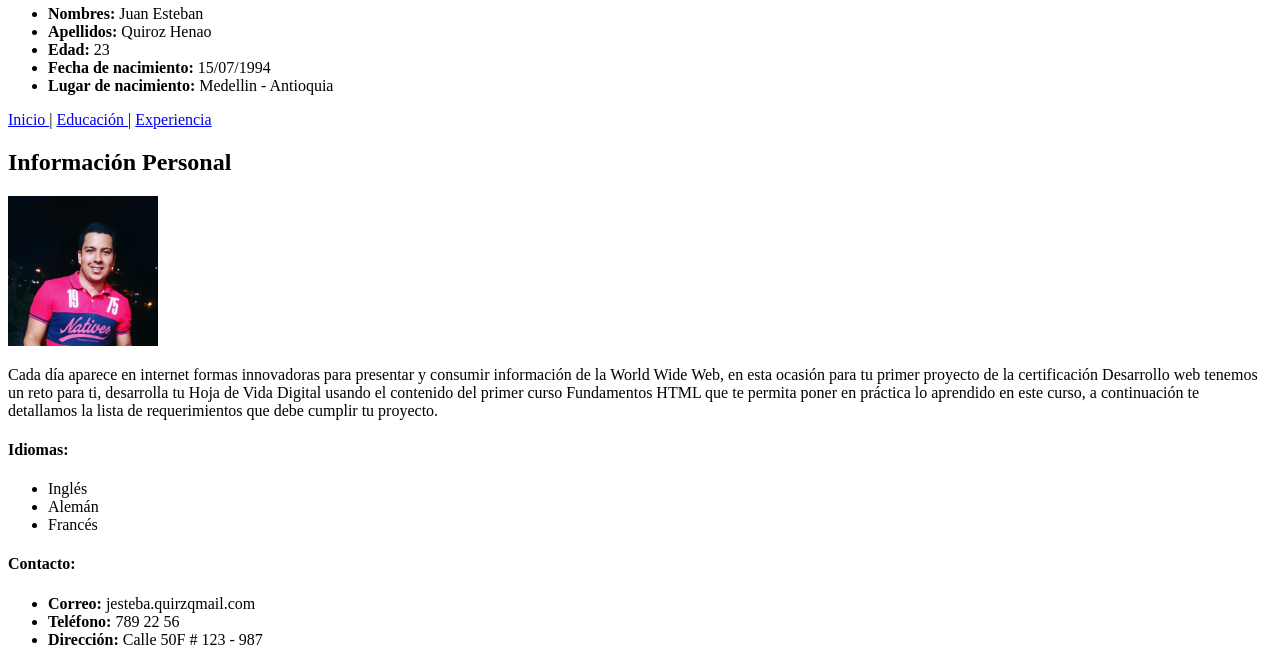
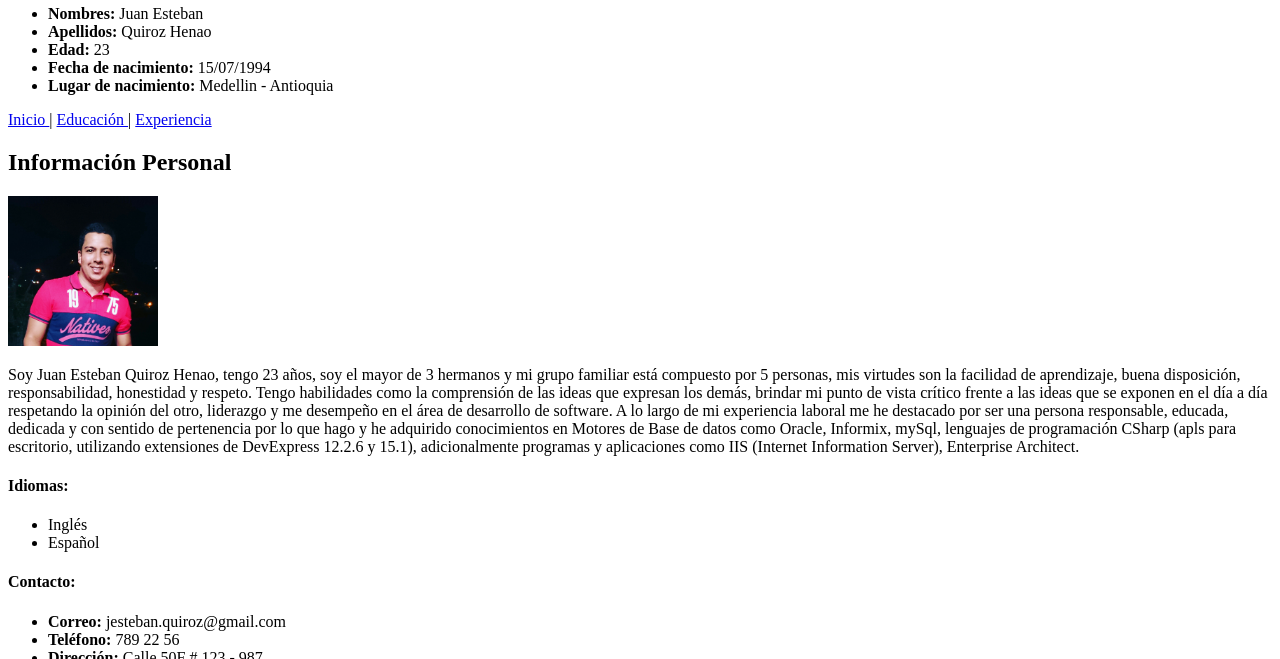
Before and after one commit to estebanquiroz94/Evaluaci-n-Final---Hoja-de-vida., a plain HTML site: page index.html in a window 1280 px wide. Shown: the part 221-880 px from the top of the page. Drawn offline with Linux system fonts and the light colour scheme.

Commit message:
Se realizan ajustes en nombremiento de video y audio para su respectiva visualización, ajuste de correo electrónico y párrafo con información personal.

```diff
--- a/index.html
+++ b/index.html
@@ -34,21 +34,24 @@
           <img src="img/MiFoto.jpg" alt="Mi Foto" width="150" height="150">
           <!--PERFIL PROFESIONAL-->
           <p>
-            Cada día aparece en internet formas innovadoras para presentar y consumir información de la World Wide Web, en esta ocasión para tu primer proyecto de la
-            certificación Desarrollo web tenemos un reto para ti, desarrolla tu Hoja de Vida Digital usando el contenido del primer curso Fundamentos HTML que te permita
-            poner en práctica lo aprendido en este curso, a continuación te detallamos la lista de requerimientos que debe cumplir tu proyecto.</p>
+            Soy Juan Esteban Quiroz Henao, tengo 23 años, soy el mayor de 3 hermanos y mi grupo familiar está compuesto por 5 personas, mis virtudes
+            son la facilidad de aprendizaje, buena disposición, responsabilidad, honestidad y respeto. Tengo habilidades como la comprensión de las ideas que
+            expresan los demás, brindar mi punto de vista crítico frente a las ideas que se exponen en el día a día respetando la opinión del otro, liderazgo
+            y me desempeño en el área de desarrollo de software. A lo largo de mi experiencia laboral me he destacado por ser una persona responsable, educada,
+            dedicada y con sentido de pertenencia por lo que hago y he adquirido conocimientos en Motores de Base de datos como Oracle, Informix, mySql,
+            lenguajes de programación CSharp (apls para escritorio, utilizando extensiones de DevExpress 12.2.6 y 15.1), adicionalmente programas y aplicaciones
+            como IIS (Internet Information Server), Enterprise Architect.</p>
             <h4>Idiomas:</h4>
           <ul> <!--LISTA NO ORDENADA DE IDIOMAS-->
             <li>Inglés</li>
-            <li>Alemán</li>
-            <li>Francés</li>
+            <li>Español</li>
           </ul>
         </section>
 		<!--PIE DE PAGINA-->
         <footer>
 			<h4>Contacto:</h4>
           <ul>
-            <li> <strong>Correo: </strong> jesteba.quirzqmail.com </li>
+            <li> <strong>Correo: </strong> jesteban.quiroz@gmail.com </li>
             <li> <strong>Teléfono:</strong> 789 22 56 </li>
             <li> <strong>Dirección: </strong> Calle 50F # 123 - 987 </li>
           </ul>
```
Also changed, not shown: educacion.html (+1 -1 lines), experiencia.html (+8 -8 lines).
